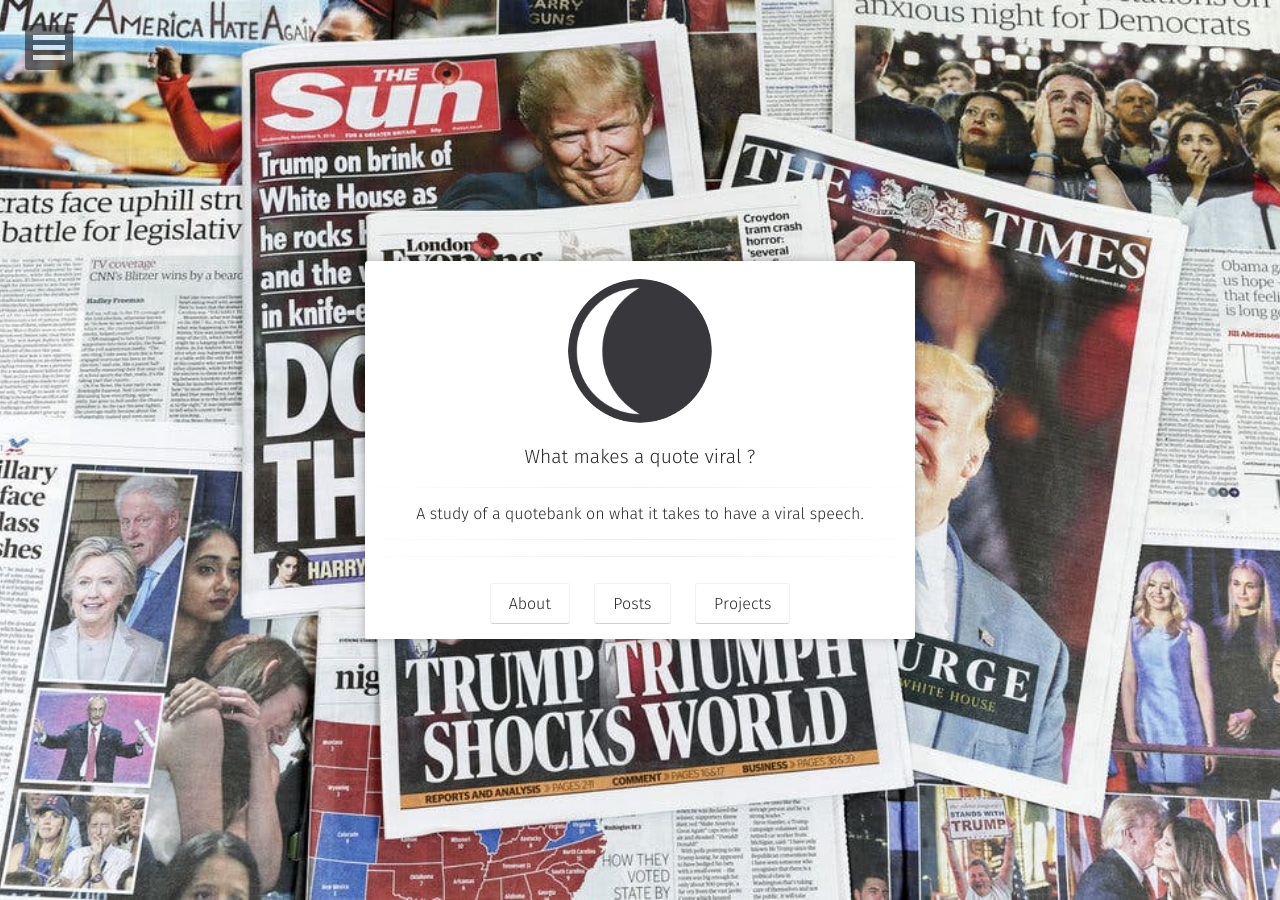
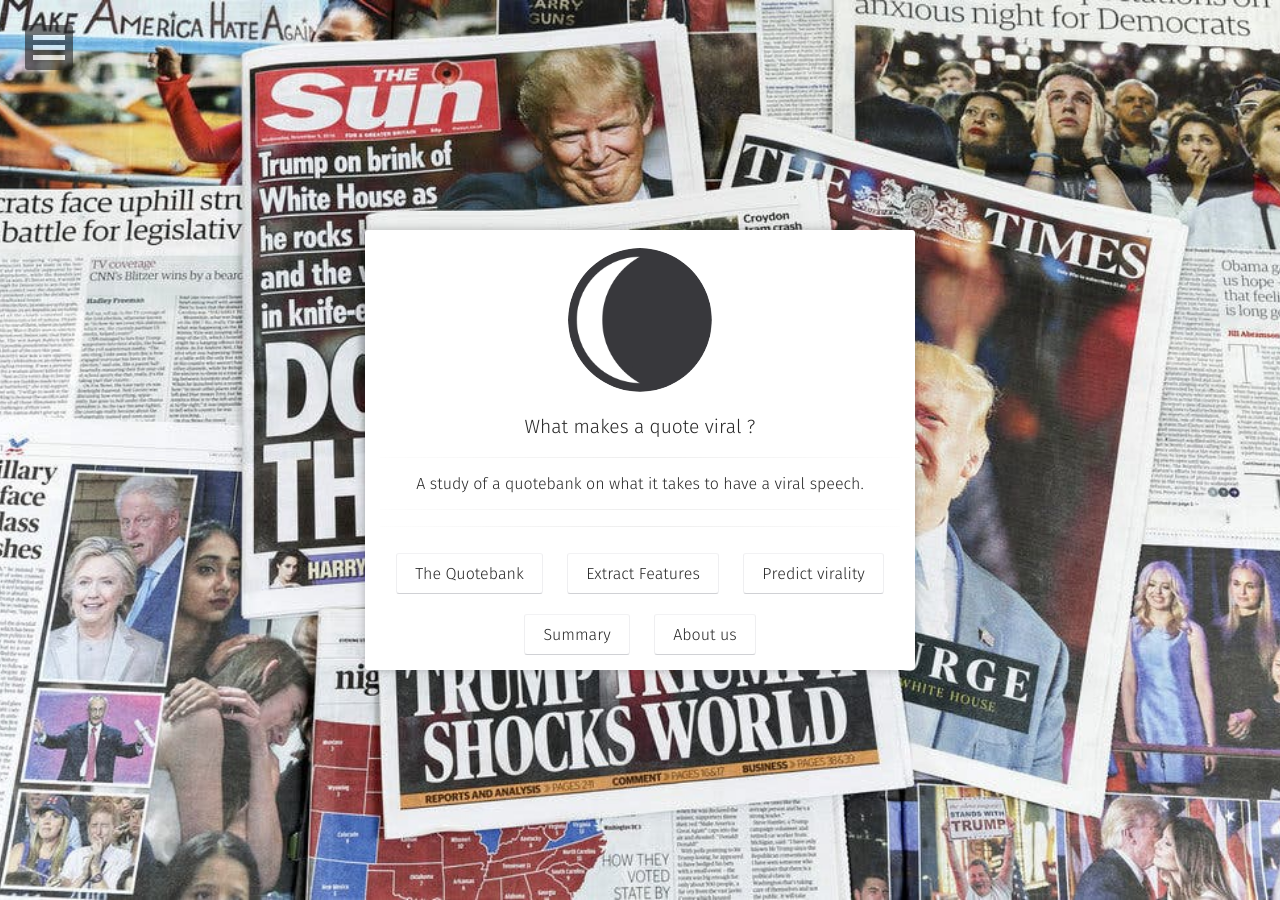
Before and after one commit to kaoutamine/viralSpeech, a Jekyll site: the page built from index.html, in a window 1280 px wide. Built offline with Jekyll 4.4.1, drawn with Linux system fonts in a browser that asks for light colours; some web fonts are replaced.

Commit message:
Update home.html

```diff
--- a/_layouts/home.html
+++ b/_layouts/home.html
@@ -32,16 +32,22 @@ layout: compress
                     {% include social-links.html %}
                   <hr class="hr-line">
                   <h3 class="title">
-                         <a class="btn zoombtn" href="{{ site.url }}/about">
-                         About
+                         <a class="btn zoombtn" href="{{ site.url }}/quotebank">
+                         The Quotebank
                          </a>
-                         <a class="btn zoombtn" href="{{ site.url }}/posts">
-                         Posts
+                         <a class="btn zoombtn" href="{{ site.url }}/feature_extraction">
+                         Extract Features
                          </a>
-                         <a class="btn zoombtn" href="{{ site.url }}/projects">
-                         Projects
+                         <a class="btn zoombtn" href="{{ site.url }}/predict_virality">
+                         Predict virality
                          </a>
-                 </h3>
+                         <a class="btn zoombtn" href="{{ site.url }}/summary">
+                         Summary
+                         </a>
+                         <a class="btn zoombtn" href="{{ site.url }}/aboutus">
+                         About us
+                         </a>
+                  </h3>
             </div>
         </div>
     </header>
```
